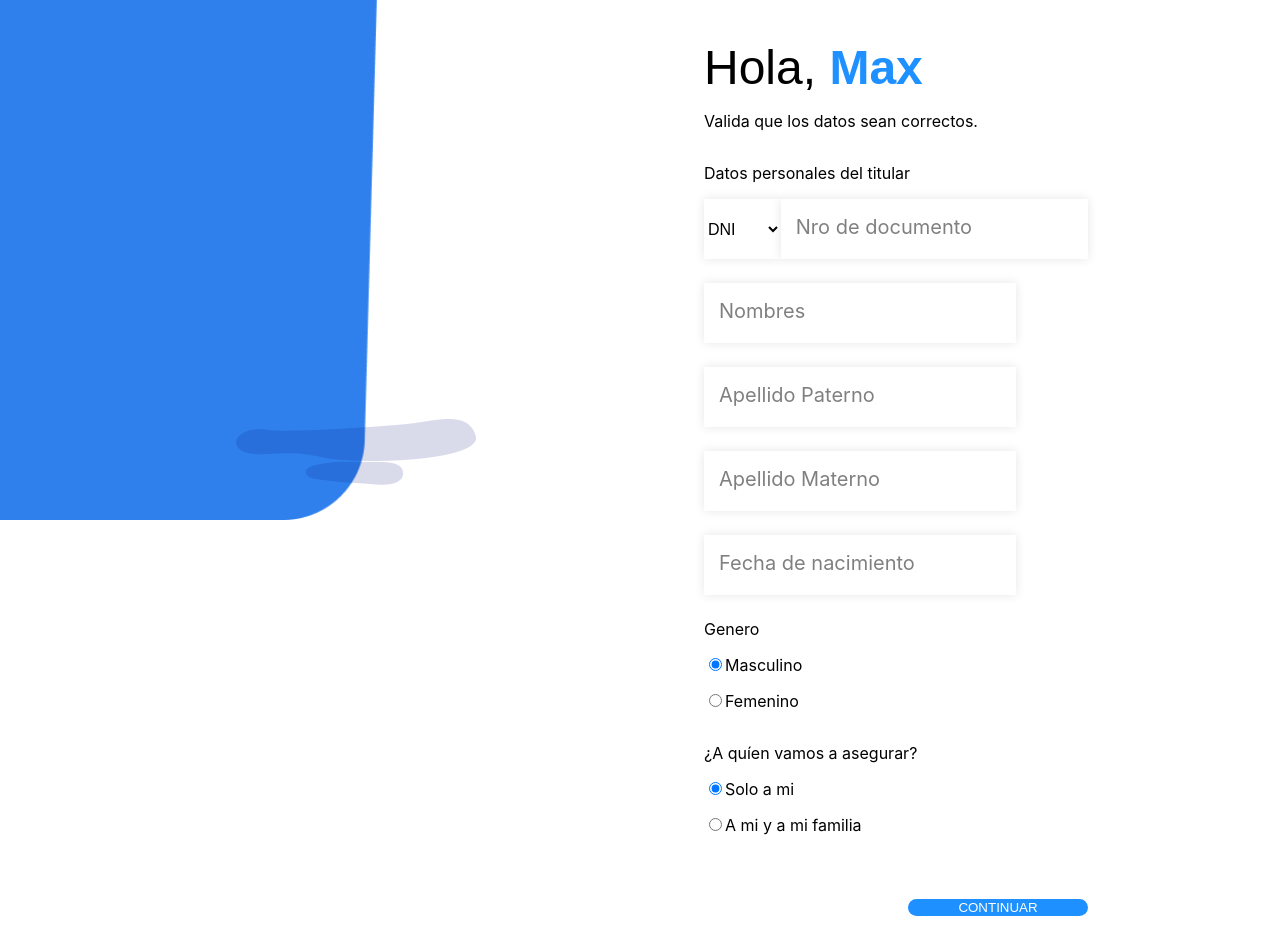
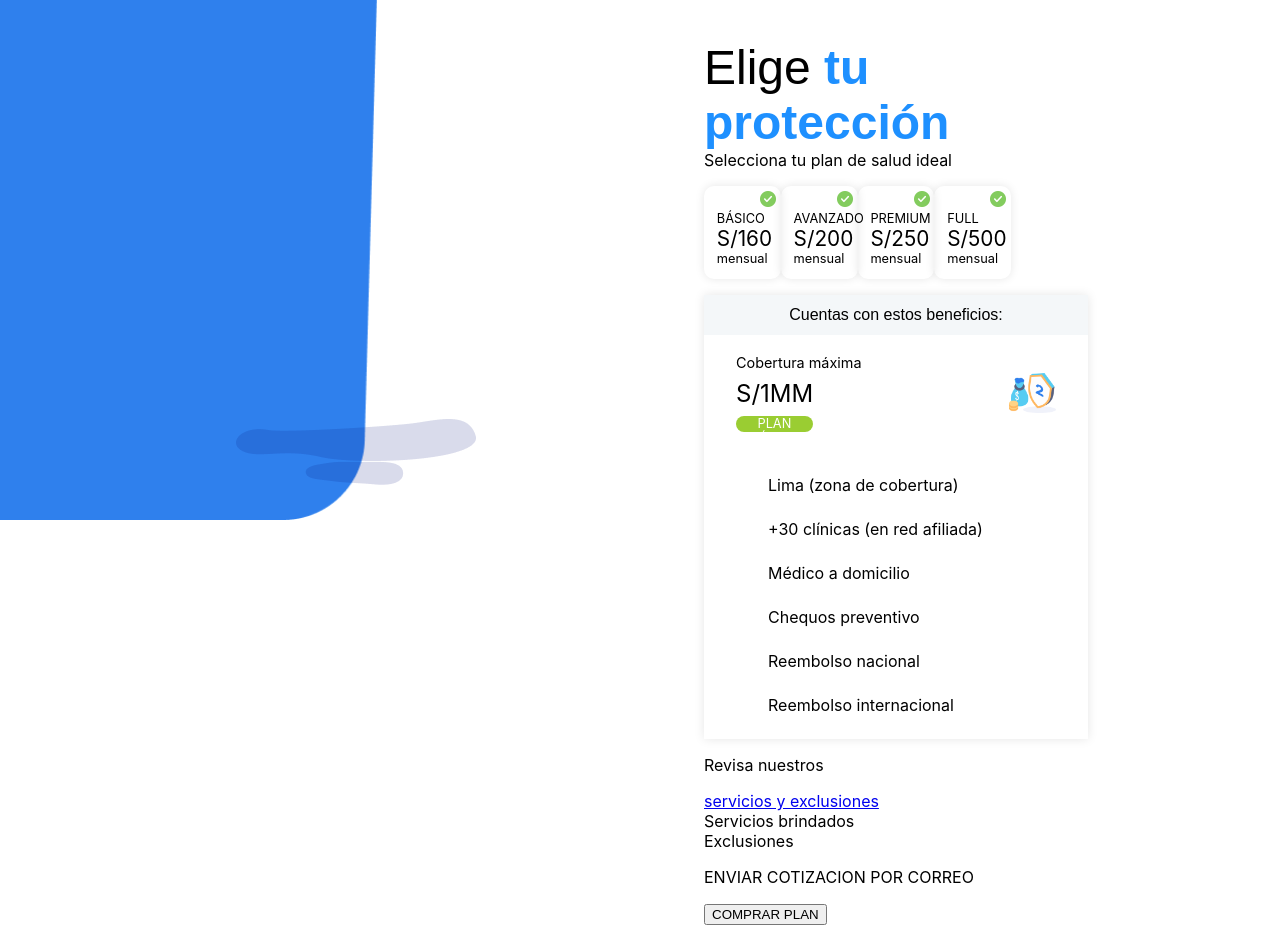
Before and after one commit to christopher77/cotizador, a React (Create React App) app: page / in a window 1280 px wide. Built offline with nearby package versions, Linux system fonts and the light colour scheme.

Commit message:
Add choseplan view

```diff
--- a/src/App.tsx
+++ b/src/App.tsx
@@ -2,6 +2,7 @@ import React, { useState } from 'react';
 // import { Router } from "@reach/router";
 import './App.css';
 import AddInsure from './views/AddInsure/AddInsure';
+import ChosePlan from './views/ChosePlan/ChosePlan';
 import Login from './views/Login/Login';
 import Success from './views/Success/Success';
 
@@ -11,7 +12,8 @@ function App():JSX.Element {
   return (
   // <Login/>
   // <Success></Success>
-  <AddInsure/>
+  // <AddInsure/>
+  <ChosePlan/>
   );
 }
 
--- /dev/null
+++ b/src/components/PlanCollection/PlanCollection.module.scss
@@ -0,0 +1,35 @@
+.icono {
+	height: 1rem;
+	margin: 0;
+}
+
+.item__colection {
+	display: flex;
+}
+
+.item {
+	display: flex;
+	flex-direction: column;
+	box-shadow: 0px 0px 10px rgba(0, 0, 0, 0.1);
+	border-radius: 10px;
+	width: 6vw;
+	margin-top: 2vh;
+
+	&__img {
+		align-self: flex-end;
+		margin: 0.3rem;
+		margin-bottom: 0;
+	}
+
+	&__resume {
+		display: flex;
+		flex-direction: column;
+		font-size: 0.8rem;
+		margin: 0.8rem;
+		margin-top: 0;
+
+		&__price {
+			font-size: 1.3rem;
+		}
+	}
+}
--- /dev/null
+++ b/src/components/PlanCollection/PlanCollection.tsx
@@ -0,0 +1,35 @@
+import React from "react";
+import style from "./PlanCollection.module.scss"
+import PlanItem from "./PlanItem";
+
+
+const PlanCollection: React.FC = () => {
+
+  const ItemBasico={
+    nombre:"BÁSICO",
+    price:"160",
+  }
+  const ItemAvanzado={
+    nombre:"AVANZADO",
+    price:"200",
+  }
+  const ItemPremium={
+    nombre:"PREMIUM",
+    price:"250",
+  }
+  const ItemFull={
+    nombre:"FULL",
+    price:"500",
+  }
+  return(
+    <div className={style.item__colection}>
+      <PlanItem {...ItemBasico}/>
+      <PlanItem {...ItemAvanzado}/>
+      <PlanItem {...ItemPremium}/>
+      <PlanItem {...ItemFull}/>
+    </div>
+  )
+
+}
+
+export default PlanCollection;
--- /dev/null
+++ b/src/components/PlanCollection/PlanItem.module.scss
@@ -0,0 +1,31 @@
+.icono {
+	height: 1rem;
+	margin: 0;
+}
+
+.item {
+	display: flex;
+	flex-direction: column;
+	box-shadow: 0px 0px 10px rgba(0, 0, 0, 0.1);
+	border-radius: 10px;
+	width: 6vw;
+	margin-top: 2vh;
+
+	&__img {
+		align-self: flex-end;
+		margin: 0.3rem;
+		margin-bottom: 0;
+	}
+
+	&__resume {
+		display: flex;
+		flex-direction: column;
+		font-size: 0.8rem;
+		margin: 0.8rem;
+		margin-top: 0;
+
+		&__price {
+			font-size: 1.3rem;
+		}
+	}
+}
--- /dev/null
+++ b/src/components/PlanCollection/PlanItem.tsx
@@ -0,0 +1,25 @@
+import React from "react";
+import style from "./PlanItem.module.scss";
+import image_check from "../../images/gl_correct.png";
+
+type ItemProps={
+  nombre:string,
+  price:string,
+}
+
+const PlanItem: React.FC<ItemProps>= (props) => {
+	return (
+		<div className={style.item}>
+			<div className={style.item__img}>
+				<img className={style.icono} src={image_check} />
+			</div>
+			<div className={style.item__resume}>
+				<label>{props.nombre}</label>
+				<label className={style.item__resume__price}>S/{props.price}</label>
+				<label>mensual</label>
+			</div>
+		</div>
+	);
+};
+
+export default PlanItem;
--- a/src/views/AddInsure/AddInsure.tsx
+++ b/src/views/AddInsure/AddInsure.tsx
@@ -71,7 +71,3 @@ function AddInsure(){
 }
 
 export default AddInsure;
-
-
-{/* <div className={style.container}>
-<div className={style.container__blue}></div> */}
--- a/src/views/ChosePlan/ChosePlan.module.scss
+++ b/src/views/ChosePlan/ChosePlan.module.scss
@@ -0,0 +1,109 @@
+.container {
+	display: flex;
+	height: 100vh;
+	width: 100vw;
+	background-image: url(../../images/Illustration-1.png);
+	background-position-x: 15vw;
+	background-position-y: 5vw;
+	background-repeat: no-repeat;
+	z-index: 1;
+}
+
+.container__blue {
+	background-image: url(../../images/Base.png);
+	width: 30vw;
+	height: 65vh;
+	background-size: cover;
+	background-position: bottom;
+	z-index: -1;
+}
+
+.info__plan {
+	display: flex;
+	flex-direction: column;
+	margin-left: 25vw;
+	width: 30vw;
+	padding-top: 5vh;
+}
+
+.info__title {
+	font-size: 3rem;
+	font-family: Arial, Helvetica, sans-serif;
+}
+.info__blue {
+	font-weight: bold;
+	color: #1e90ff;
+}
+
+.plan__item {
+	display: flex;
+	flex-direction: column;
+}
+
+.plan__benefits {
+	display: flex;
+	flex-direction: column;
+	box-shadow: 0px 0px 10px rgba(0, 0, 0, 0.1);
+	width: 30vw;
+	margin-top: 2vh;
+}
+
+.plan__title {
+	font-size: 1rem;
+	font-family: Arial, Helvetica, sans-serif;
+	background-color: #f4f7f9;
+	height: 2.5rem;
+	display: flex;
+	justify-content: center;
+	align-items: center;
+}
+
+.plan__coverage {
+	display: flex;
+
+	&__price {
+		display: flex;
+		flex-direction: column;
+		padding: 1.2rem;
+		padding-left: 2.5vw;
+		width: 20vw;
+		font-size: 0.9rem;
+
+		&__value {
+			font-size: 1.5rem;
+			margin-top: 0.5rem;
+			margin-bottom: 0.5rem;
+		}
+	}
+
+	&__logo {
+		width: 10vw;
+		display: flex;
+		justify-content: center;
+		align-items: center;
+
+		&__dimen {
+			margin: 0.3rem;
+			height: 5vh;
+		}
+	}
+}
+
+.plan__list {
+	list-style: none;
+	border-left: 0;
+
+	&__item {
+		margin: 1.5rem;
+	}
+}
+
+.green_button {
+	background-color: yellowgreen;
+	width: 6vw;
+	border-radius: 8px;
+	font-size: 0.8rem;
+	text-align: center;
+	color: #fff;
+	height: 1rem;
+}
--- a/src/views/ChosePlan/ChosePlan.tsx
+++ b/src/views/ChosePlan/ChosePlan.tsx
@@ -1,9 +1,43 @@
 import React from "react"
+import style from "./ChosePlan.module.scss";
+import image_check from "../../images/gl_correct.png";
+import logo from "../../images/Illustration.png";
+import PlanCollection from "../../components/PlanCollection/PlanCollection";
 
 function ChosePlan(){
-  return(<div>
-    <h1>Elige tu protección</h1>
-    <p>Selecciona tu plan de salud ideal</p>
+  return(
+  <div className={style.container}>
+    <div className={style.container__blue}></div>
+    <div className={style.info__plan}>
+    <div className={style.info__title}>
+      Elige <span className={style.info__blue}>tu protección</span>
+    </div>
+      <label>Selecciona tu plan de salud ideal</label>
+    <PlanCollection/>
+    <div className={style.plan__benefits}>
+      <div className={style.plan__title}>Cuentas con estos beneficios:</div>
+      <div className={style.plan__coverage}>
+        <div className={style.plan__coverage__price}>
+          <label>Cobertura máxima</label>
+          <label className={style.plan__coverage__price__value}>S/1MM</label>
+          <div className={style.green_button}>PLAN BÁSICO</div>
+        </div >
+        <div className={style.plan__coverage__logo}>
+          <img className={style.plan__coverage__logo__dimen} src={logo}></img></div>
+      </div>
+      <div className={style.plan__details}>
+        <ul className={style.plan__list}>
+          <li className={style.plan__list__item}>Lima (zona de cobertura)</li>
+          <li className={style.plan__list__item}>+30 clínicas (en red afiliada)</li>
+          <li className={style.plan__list__item}>Médico a domicilio</li>
+          <li className={style.plan__list__item}>Chequos preventivo</li>
+          <li className={style.plan__list__item}>Reembolso nacional</li>
+          <li className={style.plan__list__item}>Reembolso internacional</li>
+        </ul>
+      </div>
+    </div>
+
+
       <p>Revisa nuestros</p>
       <a href="#">servicios y exclusiones</a>
       <div>Servicios brindados</div>
@@ -12,7 +46,9 @@ function ChosePlan(){
         <p>ENVIAR COTIZACION POR CORREO</p>
         <button>COMPRAR PLAN</button>
       </div>
-  </div>)
+    </div>
+  </div>
+  )
 }
 
 export default ChosePlan;
```
Also changed, not shown: 1 other file (tests, documents, lock files or other folders). Lines whose indentation alone changed are shown as unchanged.
